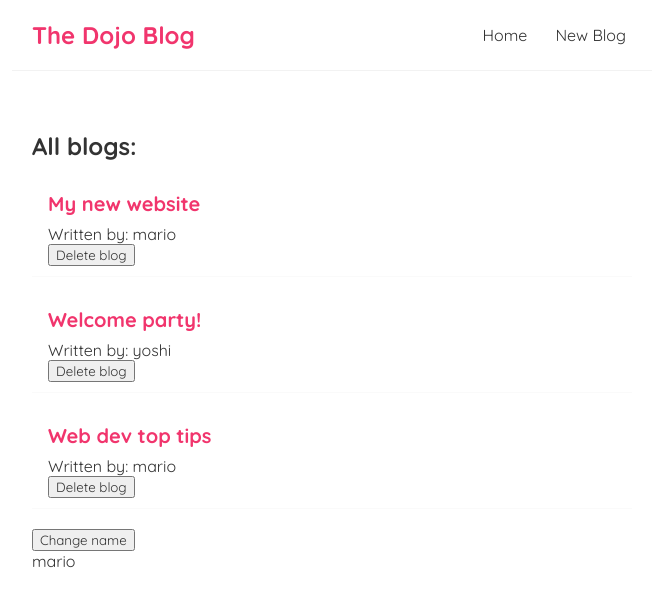
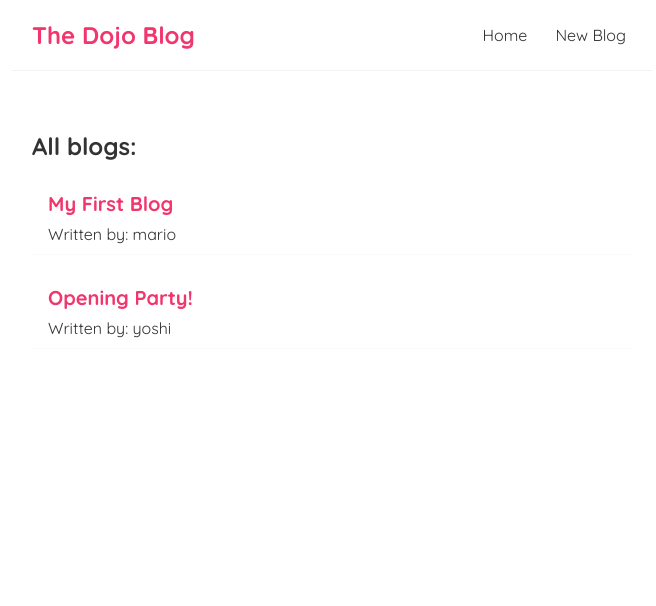
Before and after one commit to danretegan/dojo-blog, a React (Create React App) app: page / in a window 1280 px wide. Shown: the top 606 px of the page, without its empty margins (308-964 px from the left). Built offline with nearby package versions, Linux system fonts and the light colour scheme; data requests are answered from the project's data file.

Commit message:
#17 - Fetching Data with useEffect

```diff
--- a/src/BlogList.js
+++ b/src/BlogList.js
@@ -1,4 +1,4 @@
-const BlogList = ({ blogs, title, handleDelete }) => {
+const BlogList = ({ blogs, title }) => {
   return (
     <div className="blog-list">
       <h2>{title}</h2>
@@ -7,8 +7,6 @@
           <h2>{blog.title}</h2>
 
           <p>Written by: {blog.author}</p>
-
-          <button onClick={() => handleDelete(blog.id)}>Delete blog</button>
         </div>
       ))}
     </div>
--- a/src/Home.js
+++ b/src/Home.js
@@ -1,29 +1,22 @@
 import BlogList from 'BlogList';
 import { useState, useEffect } from 'react';
-import { blogs as blogData } from './constants';
 
 const Home = () => {
-  const [blogs, setBlogs] = useState(blogData);
-
-  const [name, setName] = useState('mario');
-
-  const handleDelete = id => {
-    const newBlogs = blogs.filter(blog => blog.id !== id);
-    setBlogs(newBlogs);
-  };
+  const [blogs, setBlogs] = useState(null);
 
   useEffect(() => {
-    console.log('use effect ran!');
-    console.log(name);
-  }, [name]);
+    fetch(' http://localhost:8000/blogs')
+      .then(response => {
+        return response.json();
+      })
+      .then(data => {
+        setBlogs(data);
+      });
+  }, []);
 
   return (
     <div className="home">
-      <BlogList blogs={blogs} title="All blogs:" handleDelete={handleDelete} />
-
-      <button onClick={() => setName('luigi')}>Change name</button>
-
-      <p>{name}</p>
+      {blogs && <BlogList blogs={blogs} title="All blogs:" />}
     </div>
   );
 };
--- a/src/constants.js
+++ /dev/null
@@ -1,10 +0,0 @@
-export const blogs = [
-  { title: 'My new website', body: 'lorem ipsum...', author: 'mario', id: 1 },
-  { title: 'Welcome party!', body: 'lorem ipsum...', author: 'yoshi', id: 2 },
-  {
-    title: 'Web dev top tips',
-    body: 'lorem ipsum...',
-    author: 'mario',
-    id: 3,
-  },
-];
```
